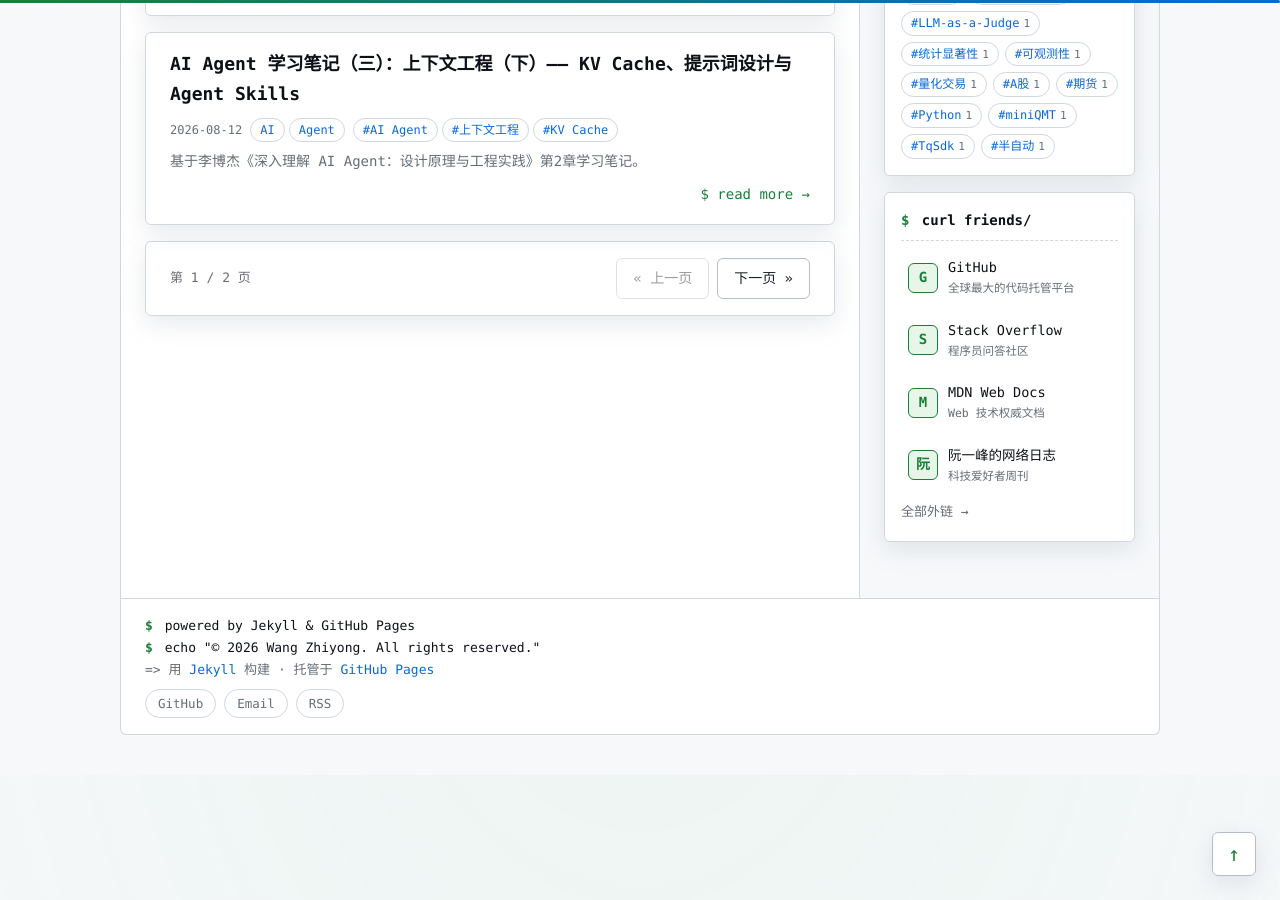
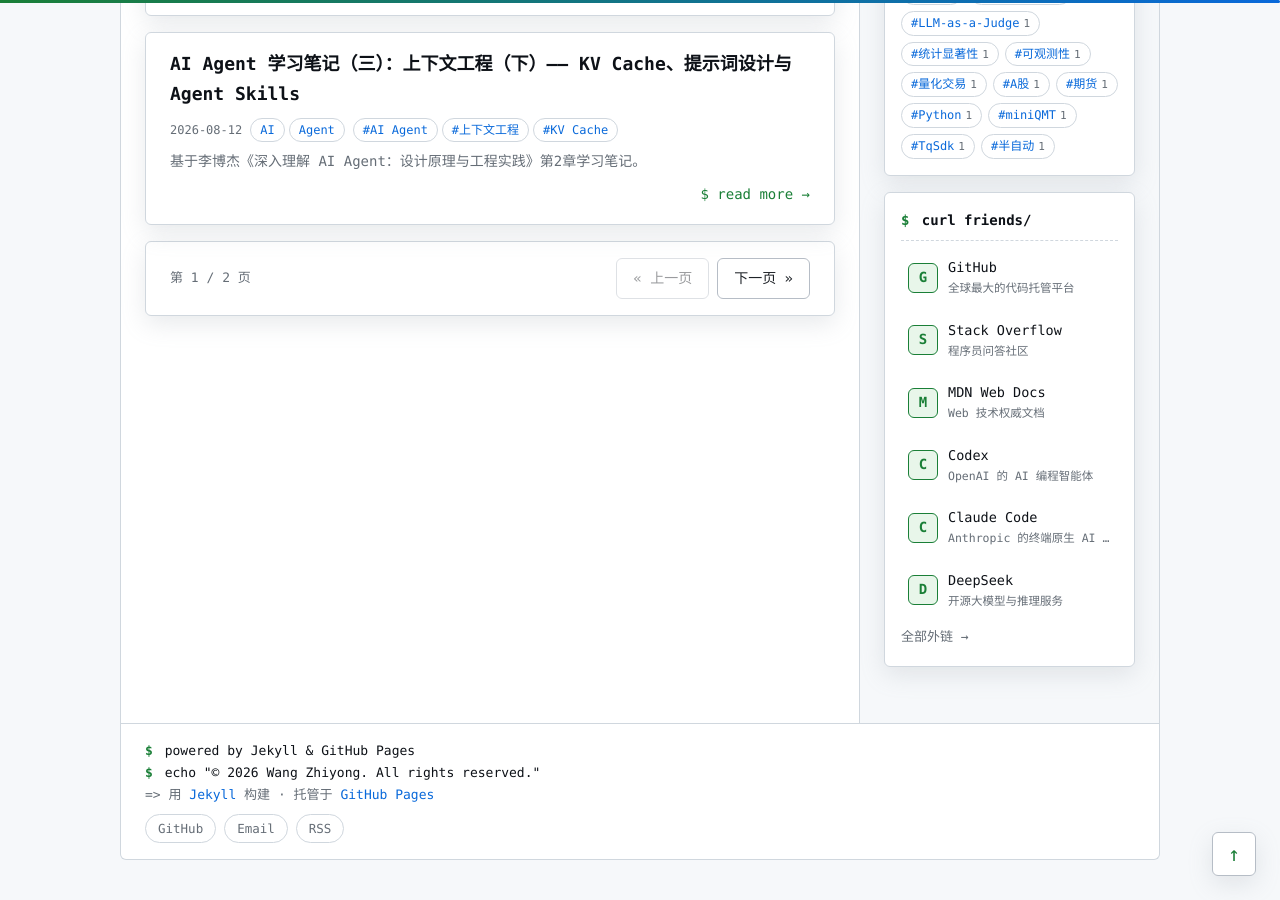
Before and after one commit to 0end1/0end1.github.io, a Jekyll site: the page built from index.html, in a window 1280 px wide and 900 px high, scrolled down 2033 px. Built offline with Jekyll 4.4.1, drawn with Linux system fonts in a browser that asks for light colours; the list of posts is cut into pages by our own code; before the commit the page ends 2808 px from its top, so only the background shows below that.

Commit message:
data(links): replace ruanyifeng with Codex, Claude Code, DeepSeek

```diff
--- a/_data/links.yml
+++ b/_data/links.yml
@@ -19,6 +19,14 @@
   url: https://developer.mozilla.org
   description: Web 技术权威文档
 
-- name: 阮一峰的网络日志
-  url: https://www.ruanyifeng.com/blog/
-  description: 科技爱好者周刊
+- name: Codex
+  url: https://openai.com/codex/
+  description: OpenAI 的 AI 编程智能体
+
+- name: Claude Code
+  url: https://www.anthropic.com/claude-code
+  description: Anthropic 的终端原生 AI 编程工具
+
+- name: DeepSeek
+  url: https://www.deepseek.com
+  description: 开源大模型与推理服务
```
